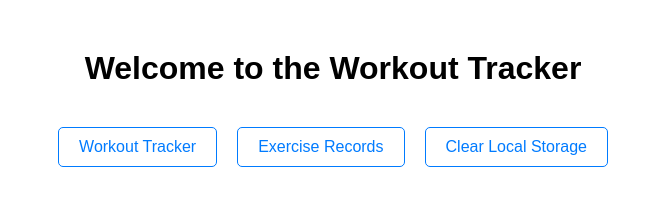
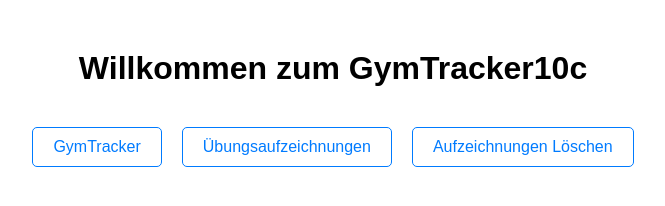
Before and after one commit to Mocbuilder/GymTracker10c, a plain HTML site: page index.html in a window 1280 px wide. Shown: the whole page, without its empty margins (307-972 px from the left). Drawn offline with Linux system fonts and the light colour scheme.

Commit message:
changed index to german

```diff
--- a/index.html
+++ b/index.html
@@ -35,11 +35,11 @@
     </style>
 </head>
 <body>
-    <h1>Welcome to the Workout Tracker</h1>
+    <h1>Willkommen zum GymTracker10c</h1>
     <div class="container">
-        <a href="gymapp.html">Workout Tracker</a>
-        <a href="gymapp_records.html">Exercise Records</a>
-        <a href="gymapp_clearRecords.html">Clear Local Storage</a>
+        <a href="gymapp.html">GymTracker</a>
+        <a href="gymapp_records.html">Übungsaufzeichnungen</a>
+        <a href="gymapp_clearRecords.html">Aufzeichnungen Löschen</a>
     </div>
 </body>
 </html>
```
